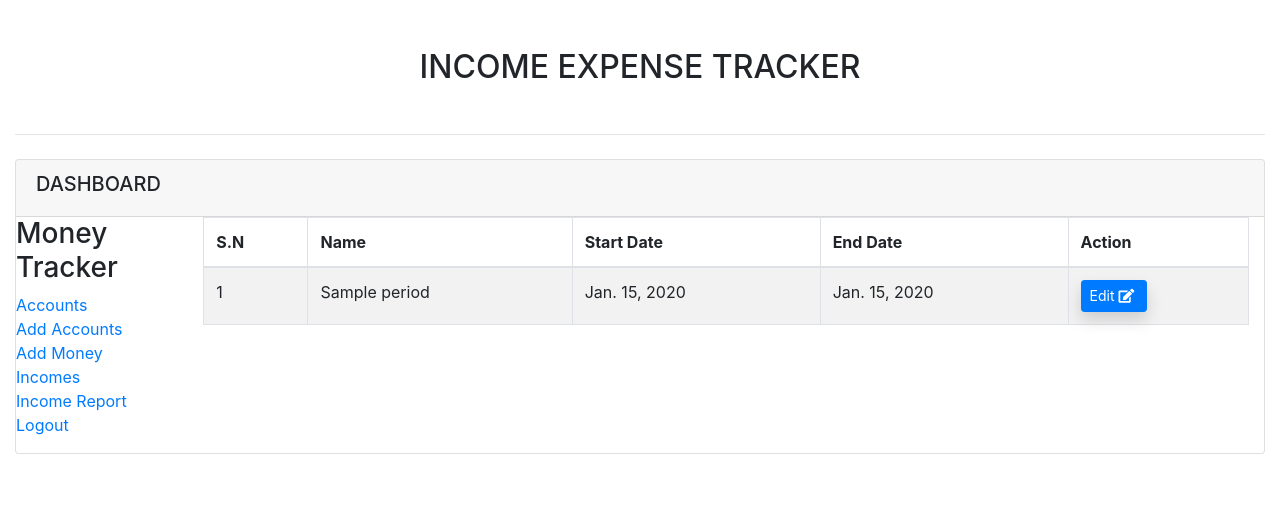
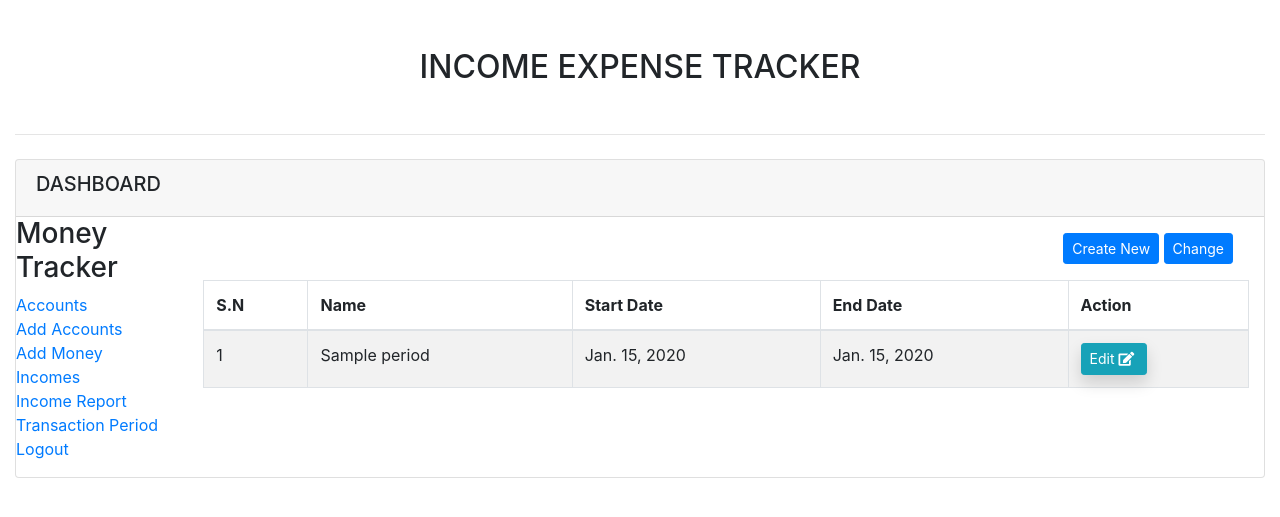
Before and after one commit to dhirajshah04/moneytracker, a Django app: page /dashboard/transaction-period/list/ in a window 1280 px wide. Shown: the top 517 px of the page. Run offline with Django 3.2, Linux system fonts and the light colour scheme; a user stored in the database is signed in; tables that the repository leaves empty hold one stand-in row (values such as "Sample post"); some libraries are stand-ins or nearby versions.

```diff
--- a/income_expense/models.py
+++ b/income_expense/models.py
@@ -1,11 +1,13 @@
 from django.db import models
 from money.models import Account
+from transaction_period.models import TransactionPeriod
 from users.models import User
 
 
 class Income(models.Model):
     account = models.ForeignKey(Account, on_delete=models.CASCADE, related_name='incomes')
     user = models.ForeignKey(User, on_delete=models.CASCADE, related_name='income_users')
+    transaction_period = models.ForeignKey(TransactionPeriod, on_delete=models.CASCADE, related_name='income_transaction_period')
     description = models.CharField(max_length=250)
     income_amount = models.IntegerField(default=0)
     created_at = models.DateTimeField(auto_now_add=True)
--- a/templates/includes/sidebar.html
+++ b/templates/includes/sidebar.html
@@ -23,6 +23,9 @@
                 <a href="{% url 'income_expense:income_list' %}">Income Report</a>
             </li>
             <li>
+                <a href="{% url 'transaction_period:transaction_period_list' %}">Transaction Period</a>
+            </li>
+            <li>
                 <a href="{% url 'users:user_logout' %}">Logout</a>
             </li>
         </ul>
--- a/transaction_period/templates/transaction_period/transaction_period_list.htm
+++ b/transaction_period/templates/transaction_period/transaction_period_list.htm
@@ -17,6 +17,15 @@
                 </div>
             </div>
         {% endif %}
+
+        <div class="row p-3">
+            <div class="col-12">
+                <div class="float-right">
+                    <a href="{% url 'transaction_period:transaction_period_create' %}" class="btn btn-sm btn-primary">Create New</a>
+                    <a href="{% url 'transaction_period:transaction_period_change' %}" class="btn btn-sm btn-primary">Change</a>
+                </div>
+            </div>
+        </div>
 
         <div class="row">
             <div class="col-12">
@@ -39,7 +48,7 @@
                                 <td>{{ tp.end_date }}</td>
                                 <td>
                                     <a href="{% url 'transaction_period:transaction_period_edit' tp.pk %}">
-                                        <button type="button" class="btn btn-primary btn-sm shadow">
+                                        <button type="button" class="btn btn-info btn-sm shadow">
                                             Edit<i class="fas fa-edit p-1"></i>
                                         </button>
                                     </a>
```
Also changed, not shown: income_expense/views.py (+9 -2 lines), income_expense/migrations/0001_initial.py, money/migrations/0001_initial.py, money/migrations/0002_auto_20201031_2110.py (deleted), money/migrations/0003_money_transaction_period.py (deleted), transaction_period/migrations/0001_initial.py, transaction_period/migrations/0002_transactionperiod_user.py (deleted), users/migrations/0001_initial.py, users/migrations/0002_auto_20201023_1206.py (deleted).
